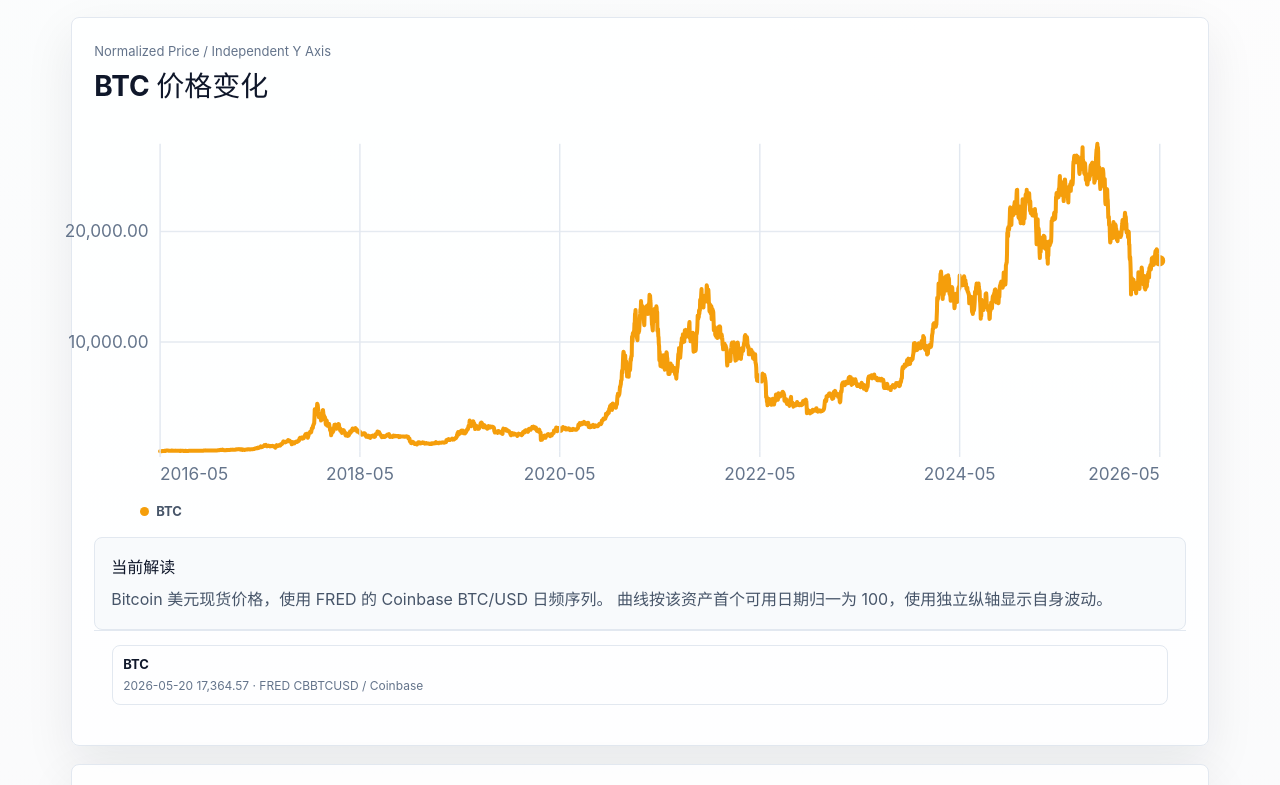
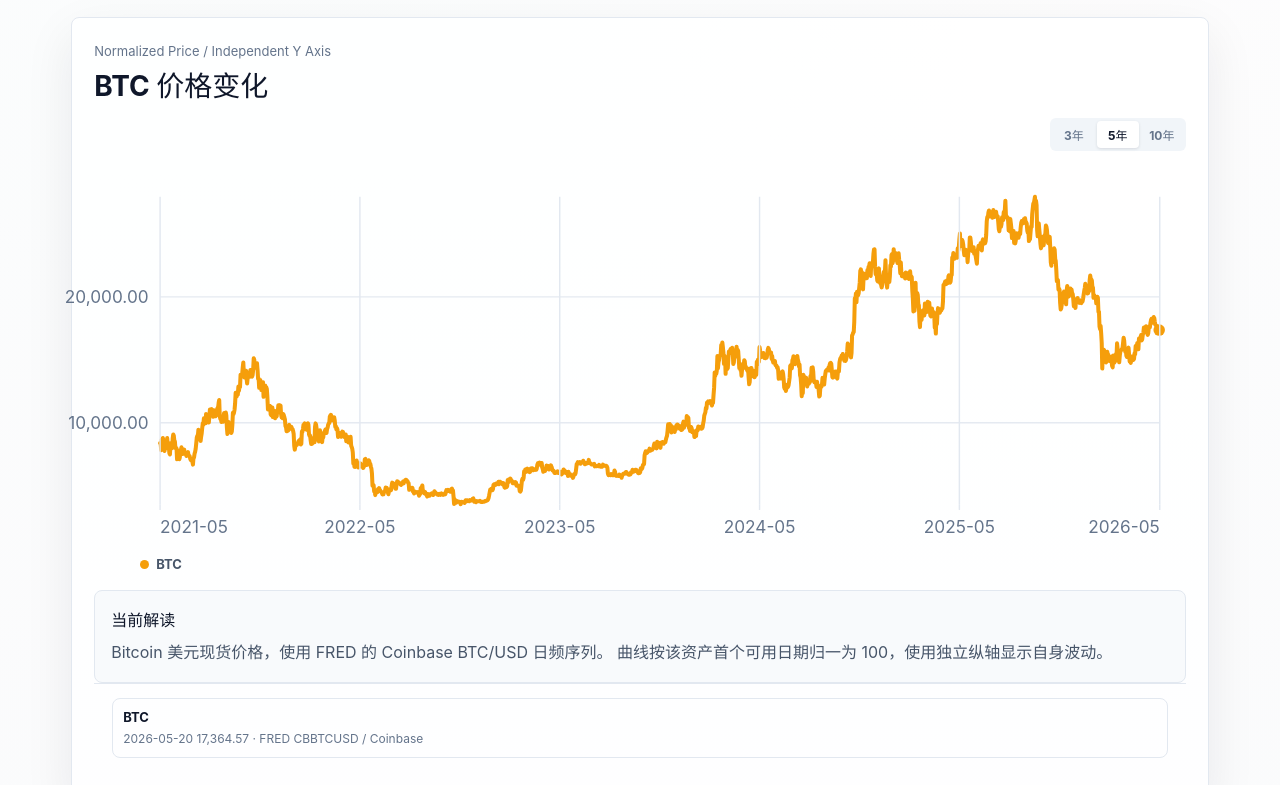
Before and after one commit to 0xfakeSpike/global_liquidity, a React (Vite) app: page /#risk in a window 1280 px wide. Shown: the part 675-1460 px from the top of the page. Built offline with nearby package versions, Linux system fonts and the light colour scheme.

Commit message:
Add selectable chart time ranges

```diff
--- /dev/null
+++ b/src/components/ChartRangeControl.tsx
@@ -0,0 +1,36 @@
+export type ChartRangeYears = 3 | 5 | 10;
+
+const ranges: ChartRangeYears[] = [3, 5, 10];
+
+export function ChartRangeControl({
+  onChange,
+  value
+}: {
+  onChange: (value: ChartRangeYears) => void;
+  value: ChartRangeYears;
+}) {
+  return (
+    <div className="chart-range-control" aria-label="图表时间范围">
+      {ranges.map((years) => (
+        <button
+          aria-pressed={value === years}
+          className={value === years ? "active" : ""}
+          key={years}
+          onClick={() => onChange(years)}
+          type="button"
+        >
+          {years}年
+        </button>
+      ))}
+    </div>
+  );
+}
+
+export function recentRange(endDate: string, years: ChartRangeYears) {
+  const start = new Date(`${endDate}T00:00:00Z`);
+  start.setUTCFullYear(start.getUTCFullYear() - years);
+  return {
+    start: start.toISOString().slice(0, 10),
+    end: endDate
+  };
+}
--- a/src/components/LineChart.tsx
+++ b/src/components/LineChart.tsx
@@ -3,6 +3,7 @@ import type { DataPoint } from "../types/liquidity";
 import { formatNumber } from "../lib/format";
 import { dateTicks, type DateRange } from "../lib/chartAxis";
 import { gridTicks } from "../lib/chartGrid";
+import { ChartRangeControl, recentRange, type ChartRangeYears } from "./ChartRangeControl";
 
 interface LineChartProps {
   series: DataPoint[];
@@ -13,6 +14,7 @@ interface LineChartProps {
 }
 
 export function LineChart({ series, color = "#2563eb", dateRange, height = 240, valueLabel }: LineChartProps) {
+  const [rangeYears, setRangeYears] = useState<ChartRangeYears>(5);
   const [hovered, setHovered] = useState<{ point: DataPoint; x: number; y: number; tooltipX: number; tooltipY: number } | null>(
     null
   );
@@ -24,16 +26,20 @@ export function LineChart({ series, color = "#2563eb", dateRange, height = 240,
     return <div className="chart-empty">暂无数据</div>;
   }
 
-  const values = series.map((point) => point.value);
+  const endDate = dateRange?.end ?? series.at(-1)?.date ?? series[0].date;
+  const visibleRange = recentRange(endDate, rangeYears);
+  const visibleSeries = series.filter((point) => point.date >= visibleRange.start && point.date <= visibleRange.end);
+  const plottedSeries = visibleSeries.length > 0 ? visibleSeries : series;
+  const values = plottedSeries.map((point) => point.value);
   const min = Math.min(...values);
   const max = Math.max(...values);
   const range = max - min || 1;
-  const domainStart = Date.parse(`${dateRange?.start ?? series[0]?.date}T00:00:00Z`);
-  const domainEnd = Date.parse(`${dateRange?.end ?? series.at(-1)?.date}T00:00:00Z`);
+  const domainStart = Date.parse(`${visibleRange.start}T00:00:00Z`);
+  const domainEnd = Date.parse(`${visibleRange.end}T00:00:00Z`);
   const domainRange = domainEnd - domainStart || 1;
   const domainLabels = {
-    start: dateRange?.start ?? series[0]?.date,
-    end: dateRange?.end ?? series.at(-1)?.date ?? series[0]?.date
+    start: visibleRange.start,
+    end: visibleRange.end
   };
   const ticks = dateTicks(domainLabels);
   const yTicks = gridTicks(min, max);
@@ -46,11 +52,11 @@ export function LineChart({ series, color = "#2563eb", dateRange, height = 240,
 
   const nearestPoint = (x: number) => {
     const timestamp = domainStart + ((x - padding.left) / usableWidth) * domainRange;
-    return series.reduce((nearest, point) => {
+    return plottedSeries.reduce((nearest, point) => {
       const distance = Math.abs(Date.parse(`${point.date}T00:00:00Z`) - timestamp);
       const nearestDistance = Math.abs(Date.parse(`${nearest.date}T00:00:00Z`) - timestamp);
       return distance < nearestDistance ? point : nearest;
-    }, series[0]);
+    }, plottedSeries[0]);
   };
 
   const handlePointerMove = (event: PointerEvent<HTMLDivElement>) => {
@@ -69,7 +75,7 @@ export function LineChart({ series, color = "#2563eb", dateRange, height = 240,
     });
   };
 
-  const path = series
+  const path = plottedSeries
     .map((point, index) => {
       const x = xForDate(point.date);
       const y = padding.top + (1 - (point.value - min) / range) * usableHeight;
@@ -77,10 +83,12 @@ export function LineChart({ series, color = "#2563eb", dateRange, height = 240,
     })
     .join(" ");
 
-  const latest = series[series.length - 1];
+  const latest = plottedSeries[plottedSeries.length - 1];
 
   return (
-    <div className="chart-interactive-wrap" onPointerLeave={() => setHovered(null)} onPointerMove={handlePointerMove}>
+    <div className="chart-shell">
+      <ChartRangeControl onChange={setRangeYears} value={rangeYears} />
+      <div className="chart-interactive-wrap" onPointerLeave={() => setHovered(null)} onPointerMove={handlePointerMove}>
       <svg className="line-chart" viewBox={`0 0 ${width} ${height}`} role="img" aria-label={valueLabel ?? "指标走势图"}>
       {yTicks.map((tick) => {
         const y = yForValue(tick);
@@ -128,6 +136,7 @@ export function LineChart({ series, color = "#2563eb", dateRange, height = 240,
           <span>{formatNumber(hovered.point.value, 3)}</span>
         </div>
       ) : null}
+      </div>
     </div>
   );
 }
--- a/src/components/MultiLineChart.tsx
+++ b/src/components/MultiLineChart.tsx
@@ -3,6 +3,7 @@ import { formatNumber } from "../lib/format";
 import { dateTicks, type DateRange } from "../lib/chartAxis";
 import { gridTicks } from "../lib/chartGrid";
 import type { DataPoint } from "../types/liquidity";
+import { ChartRangeControl, recentRange, type ChartRangeYears } from "./ChartRangeControl";
 
 interface MultiLineSeries {
   label: string;
@@ -18,6 +19,7 @@ interface MultiLineChartProps {
 }
 
 export function MultiLineChart({ series, dateRange, height = 260, valueLabel }: MultiLineChartProps) {
+  const [rangeYears, setRangeYears] = useState<ChartRangeYears>(5);
   const [hovered, setHovered] = useState<{
     date: string;
     items: { label: string; color: string; point: DataPoint }[];
@@ -35,14 +37,22 @@ export function MultiLineChart({ series, dateRange, height = 260, valueLabel }:
     return <div className="chart-empty">暂无数据</div>;
   }
 
-  const values = points.map((point) => point.value);
+  const lastDate = points.reduce((last, point) => (point.date > last ? point.date : last), points[0].date);
+  const endDate = dateRange?.end ?? lastDate;
+  const visibleRange = recentRange(endDate, rangeYears);
+  const visibleSeries = series.map((item) => ({
+    ...item,
+    points: item.points.filter((point) => point.date >= visibleRange.start && point.date <= visibleRange.end)
+  }));
+  const visiblePoints = visibleSeries.flatMap((item) => item.points);
+  const plottedSeries = visiblePoints.length > 0 ? visibleSeries : series;
+  const plottedPoints = visiblePoints.length > 0 ? visiblePoints : points;
+  const values = plottedPoints.map((point) => point.value);
   const min = Math.min(...values);
   const max = Math.max(...values);
   const range = max - min || 1;
-  const firstDate = points.reduce((first, point) => (point.date < first ? point.date : first), points[0].date);
-  const lastDate = points.reduce((last, point) => (point.date > last ? point.date : last), points[0].date);
-  const domainStartLabel = dateRange?.start ?? firstDate;
-  const domainEndLabel = dateRange?.end ?? lastDate;
+  const domainStartLabel = visibleRange.start;
+  const domainEndLabel = visibleRange.end;
   const domainStart = Date.parse(`${domainStartLabel}T00:00:00Z`);
   const domainEnd = Date.parse(`${domainEndLabel}T00:00:00Z`);
   const domainRange = domainEnd - domainStart || 1;
@@ -67,8 +77,8 @@ export function MultiLineChart({ series, dateRange, height = 260, valueLabel }:
     const rawX = ((event.clientX - rect.left) / rect.width) * width;
     const x = Math.max(padding.left, Math.min(width - padding.right, rawX));
     const timestamp = domainStart + ((x - padding.left) / usableWidth) * domainRange;
-    const anchor = nearestPoint(points, timestamp);
-    const items = series
+    const anchor = nearestPoint(plottedPoints, timestamp);
+    const items = plottedSeries
       .map((item) => {
         if (item.points.length === 0) return null;
         return { label: item.label, color: item.color, point: nearestPoint(item.points, timestamp) };
@@ -95,6 +105,7 @@ export function MultiLineChart({ series, dateRange, height = 260, valueLabel }:
 
   return (
     <div className="multi-chart-wrap">
+      <ChartRangeControl onChange={setRangeYears} value={rangeYears} />
       <div className="chart-interactive-wrap" onPointerLeave={() => setHovered(null)} onPointerMove={handlePointerMove}>
       <svg className="line-chart" viewBox={`0 0 ${width} ${height}`} role="img" aria-label={valueLabel ?? "叠加走势图"}>
         {yTicks.map((tick) => {
@@ -108,7 +119,7 @@ export function MultiLineChart({ series, dateRange, height = 260, valueLabel }:
             </g>
           );
         })}
-        {series.map((item) => {
+        {plottedSeries.map((item) => {
           const latest = item.points.at(-1);
           return (
             <g key={item.label}>
@@ -166,7 +177,7 @@ export function MultiLineChart({ series, dateRange, height = 260, valueLabel }:
       ) : null}
       </div>
       <div className="multi-chart-legend">
-        {series.map((item) => (
+        {plottedSeries.map((item) => (
           <span key={item.label}>
             <i style={{ background: item.color }} />
             {item.label}
--- a/src/styles.css
+++ b/src/styles.css
@@ -829,6 +829,43 @@ footer {
   width: 100%;
 }
 
+.chart-shell {
+  display: grid;
+}
+
+.chart-range-control {
+  align-items: center;
+  background: #f1f5f9;
+  border-radius: 6px;
+  display: flex;
+  gap: 2px;
+  justify-self: end;
+  margin: 0 0 8px;
+  padding: 3px;
+}
+
+.chart-range-control button {
+  background: transparent;
+  border: 0;
+  border-radius: 4px;
+  color: #64748b;
+  font-size: 12px;
+  font-weight: 750;
+  min-width: 42px;
+  padding: 5px 8px;
+}
+
+.chart-range-control button.active {
+  background: #fff;
+  box-shadow: 0 1px 3px rgba(15, 23, 42, 0.12);
+  color: #0f172a;
+}
+
+.chart-range-control button:focus-visible {
+  outline: 2px solid #0f766e;
+  outline-offset: 1px;
+}
+
 .line-chart line {
   stroke: #e2e8f0;
   stroke-width: 1;
```
